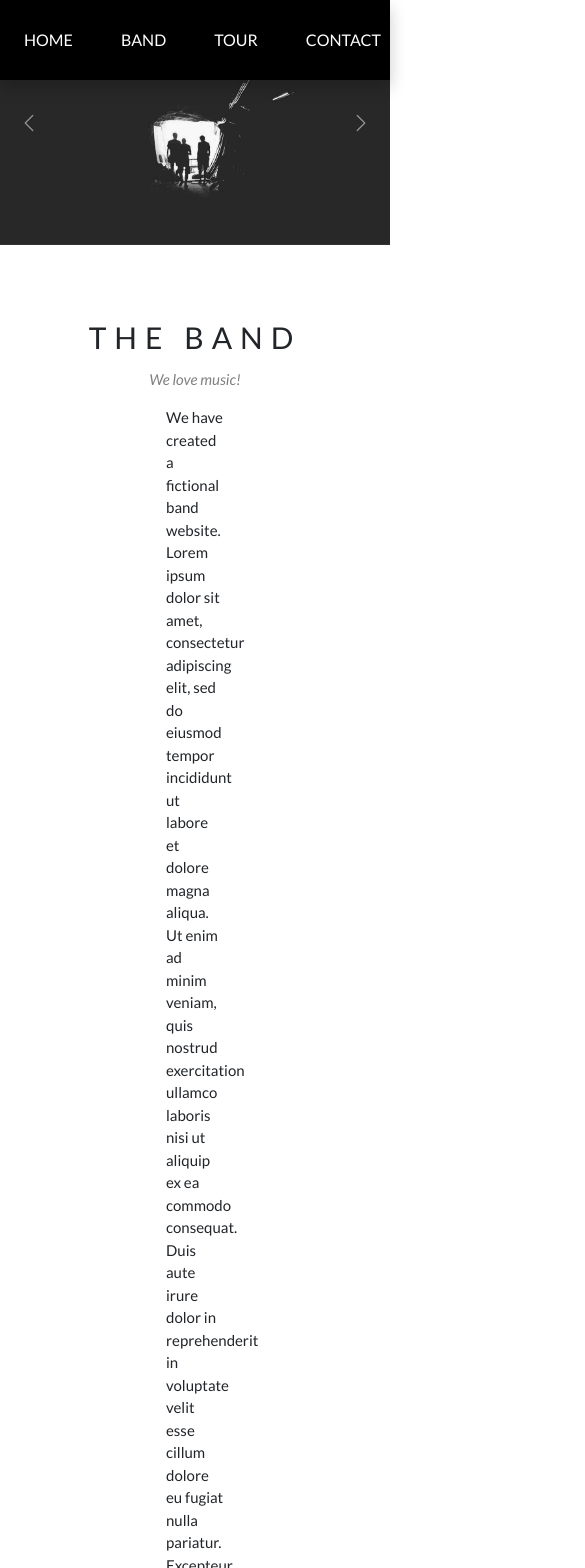
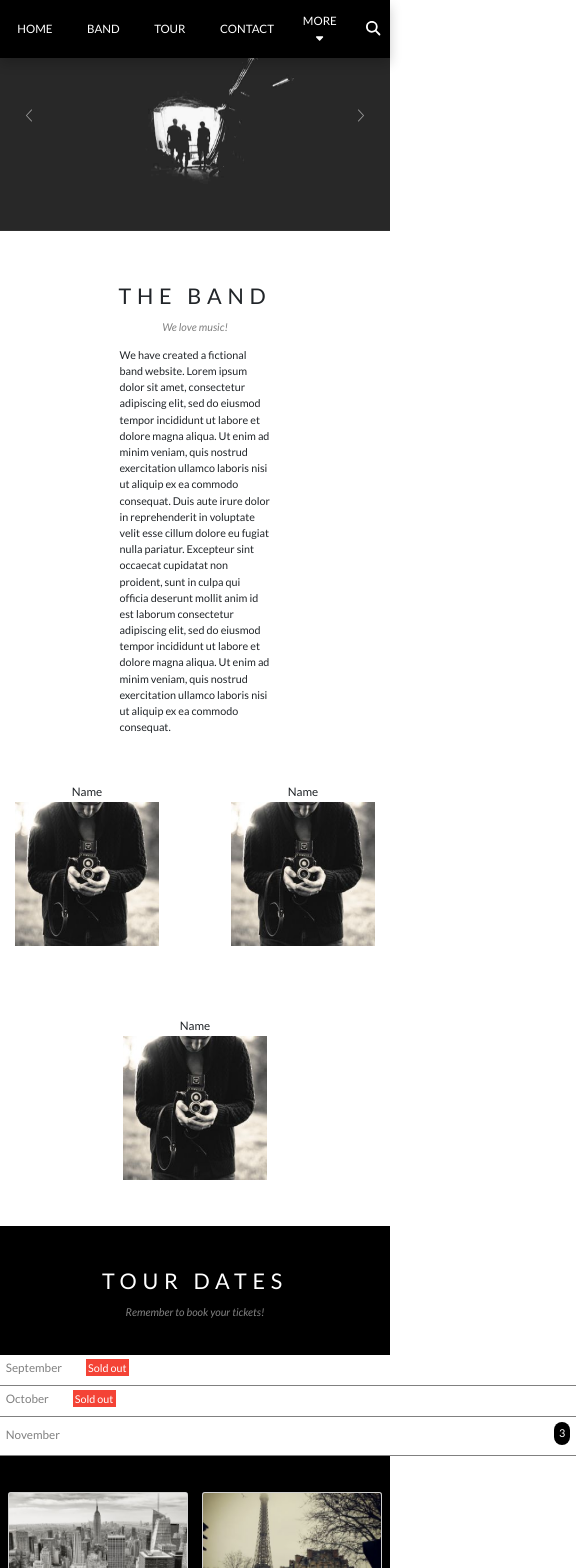
Before and after one commit to mfaiz-ahmed/Band-Website-React, a React (Create React App) app in the folder band-website/: page / in a window 390 px wide. Shown: the top 1568 px of the page, 585 px wide, since content can reach past the window. Built offline with nearby package versions, Linux system fonts and the light colour scheme.

Commit message:
project completed

```diff
--- a/band-website/src/App.css
+++ b/band-website/src/App.css
@@ -202,3 +202,16 @@ transition: all 0.3s;}
 
 
 #map{text-align: center;}
+
+
+
+
+
+
+@media(max-width:998px){
+  html{font-size: 55%;}
+}
+
+@media(max-width:768px){
+  html{font-size: 45%;}
+}
--- a/band-website/src/components/BandInfo.tsx
+++ b/band-website/src/components/BandInfo.tsx
@@ -3,11 +3,11 @@ import BandMember from './Assets/Band-Member.jpg'
 
 export default function BandInfo() {
   return (
-    <div className='text-center box'>
+    <div id='band' className='text-center box'>
       <h1 className='heading'>THE BAND</h1>
       <h2 className='heading2'>We love music!</h2>
       <p className='text'>We have created a fictional band website. Lorem ipsum dolor sit amet, consectetur adipiscing elit, sed do eiusmod tempor incididunt ut labore et dolore magna aliqua. Ut enim ad minim veniam, quis nostrud exercitation ullamco laboris nisi ut aliquip ex ea commodo consequat. Duis aute irure dolor in reprehenderit in voluptate velit esse cillum dolore eu fugiat nulla pariatur. Excepteur sint occaecat cupidatat non proident, sunt in culpa qui officia deserunt mollit anim id est laborum consectetur adipiscing elit, sed do eiusmod tempor incididunt ut labore et dolore magna aliqua. Ut enim ad minim veniam, quis nostrud exercitation ullamco laboris nisi ut aliquip ex ea commodo consequat.</p>
-        <div className='d-flex justify-content-center bandbox'>
+        <div className='d-flex justify-content-center bandbox flex-wrap'>
             <div>
                 <h3>Name</h3>
                 <img className='bandimg' src={BandMember} alt="Band Member" />
--- a/band-website/src/components/ContactPage.tsx
+++ b/band-website/src/components/ContactPage.tsx
@@ -4,7 +4,7 @@ import { faEnvelope, faLocationDot, faPhone } from '@fortawesome/free-solid-svg-
 
 export default function contact() {
   return (
-    <div className='text-center box'>
+    <div id='contact' className='text-center box'>
       <h1 className='heading'>CONTACT</h1>
       <h2 className='heading2'>We love music!</h2>
       <div className='contactBox'>
--- a/band-website/src/components/Navbar.tsx
+++ b/band-website/src/components/Navbar.tsx
@@ -7,13 +7,16 @@ export default function Navbar() {
   return (
     <nav className='bg-black text-white d-flex justify-content-between align-items-center'>
         <div className='d-flex align-items-center'>
-            <li>HOME</li>
-            <li>BAND</li>
-            <li>TOUR</li>
-            <li>CONTACT</li>
+            <li><a className='text-white text-decoration-none' href="#">HOME</a></li>
+            <li><a className='text-white text-decoration-none' href="#band">BAND</a></li>
+            <li><a className='text-white text-decoration-none' href="#tour">TOUR</a></li>
+            <li><a className='text-white text-decoration-none' href="#contact">CONTACT</a></li>
             <div className="dropdown">
   <button className="dropbtn">MORE <FontAwesomeIcon icon={faCaretDown} /></button>
   <div className="dropdown-content">
+    <a className='text-dark text-decoration-none' href="#">Merchandise</a>
+    <a className='text-dark text-decoration-none' href="#">Extras</a>
+    <a className='text-dark text-decoration-none' href="#">Media</a>
   </div>
 </div>
         </div>
--- a/band-website/src/components/TourDates.tsx
+++ b/band-website/src/components/TourDates.tsx
@@ -5,7 +5,7 @@ import Card3 from './Assets/Card-3.jpg';
 
 export default function TourDates() {
   return (
-    <div className='text-center bg-black bandbox'>
+    <div id='tour' className='text-center bg-black bandbox'>
       <h1 className='heading text-white'>TOUR DATES</h1>
       <h1 className='heading2'>Remember to book your tickets!</h1>
       <div className='datebox'>
@@ -20,7 +20,7 @@ export default function TourDates() {
         </div>
       </div>
                     {/* CARD STARTED  */}
-      <div className='cityCards'>
+      <div className='cityCards flex-wrap'>
       <div className="card" style={{width: '25rem'}}>
   <img src={Card1} className="card-img-top" alt="Card 1"/>
   <div className="card-body">
```
